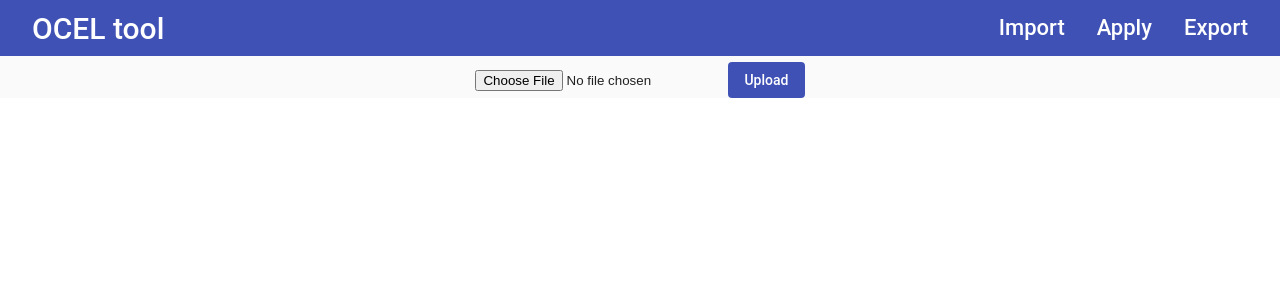
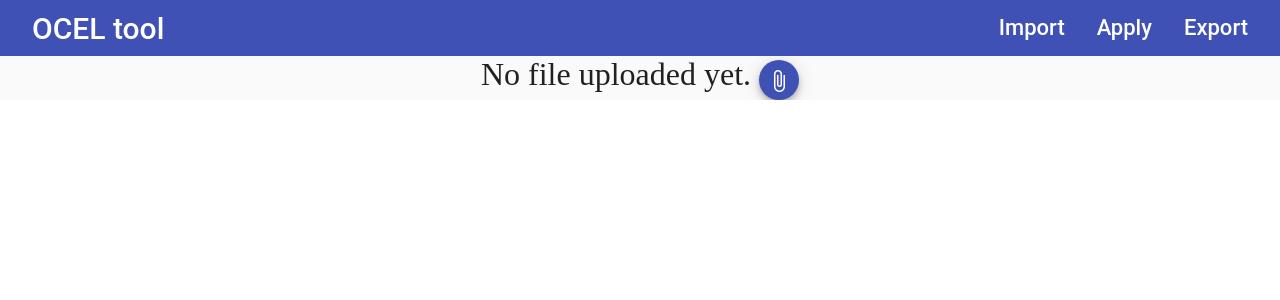
Before and after one commit to dzobak/MscThesis, an Angular app in the folder frontend/: page /import in a window 1280 px wide. Shown: the top 300 px of the page. Built offline with nearby package versions, Linux system fonts and the light colour scheme.

Commit message:
Basic file upload frontend done

```diff
--- a/frontend/src/app/import/import.component.css
+++ b/frontend/src/app/import/import.component.css
@@ -0,0 +1,3 @@
+.file-input {
+    display: none;
+  }
--- a/frontend/src/app/import/import.component.html
+++ b/frontend/src/app/import/import.component.html
@@ -1,2 +1,14 @@
-<input type="file" class="file-upload" onchange="console.log(event.target.files)">
-<button mat-flat-button color="primary">Upload</button>
+<!-- <input type="file" class="file-upload" onchange="console.log(event.target.files)">
+<button mat-flat-button color="primary">Upload</button> -->
+<input type="file" class="file-input multiple"
+       (change)="onFileSelected($event)" #fileUpload>
+
+<div class="file-upload">
+
+   {{fileName || "No file uploaded yet."}}
+
+    <button mat-mini-fab color="primary" class="upload-btn"
+      (click)="fileUpload.click()">
+        <mat-icon>attach_file</mat-icon>
+    </button>
+</div>
--- a/frontend/src/app/import/import.component.ts
+++ b/frontend/src/app/import/import.component.ts
@@ -1,4 +1,5 @@
 import { Component, OnInit } from '@angular/core';
+import {HttpClient} from '@angular/common/http'
 
 @Component({
   selector: 'app-import',
@@ -6,8 +7,26 @@ import { Component, OnInit } from '@angular/core';
   styleUrls: ['./import.component.css']
 })
 export class ImportComponent implements OnInit {
+  fileName ='';
+  constructor(private http: HttpClient) {}
 
-  constructor() { }
+    onFileSelected(event:any) {
+
+        const file:File = event.target.files[0];
+
+        if (file) {
+
+            this.fileName = file.name;
+
+            const formData = new FormData();
+
+            formData.append("thumbnail", file);
+
+            const upload$ = this.http.post("/api/thumbnail-upload", formData);
+
+            upload$.subscribe();
+        }
+    }
 
   ngOnInit(): void {
   }
```
